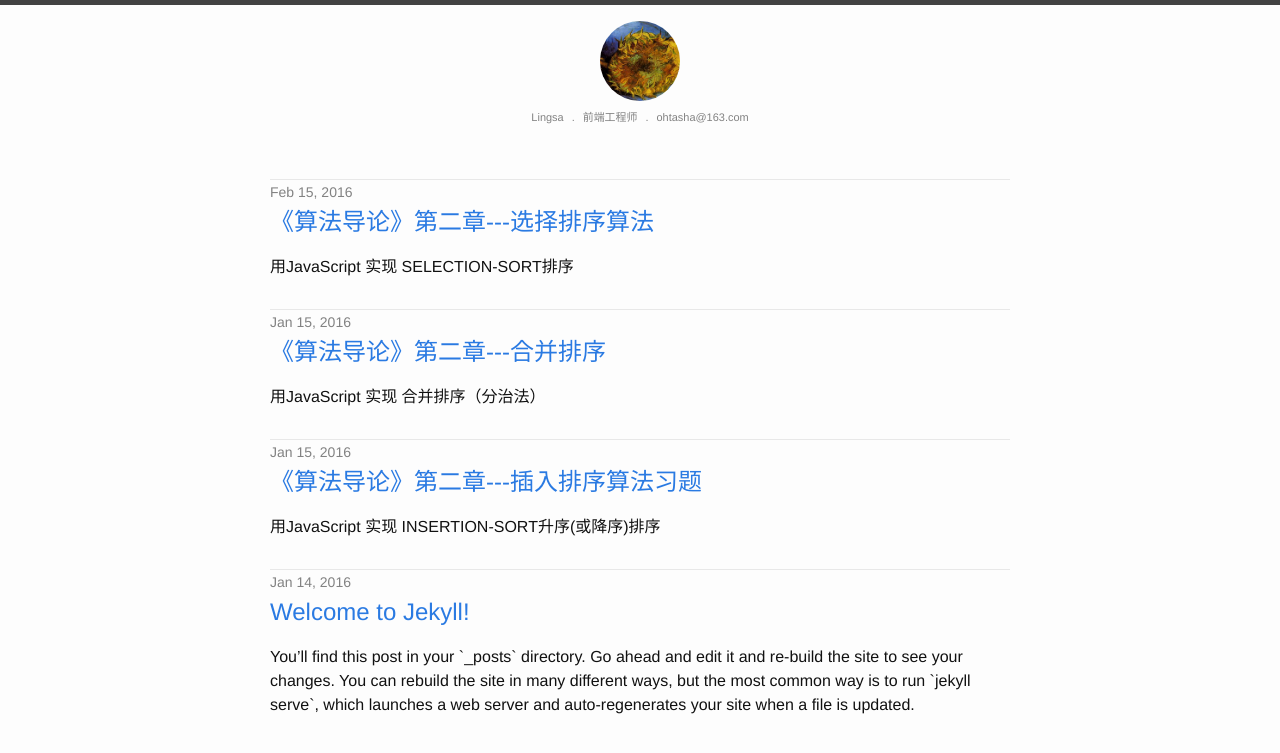
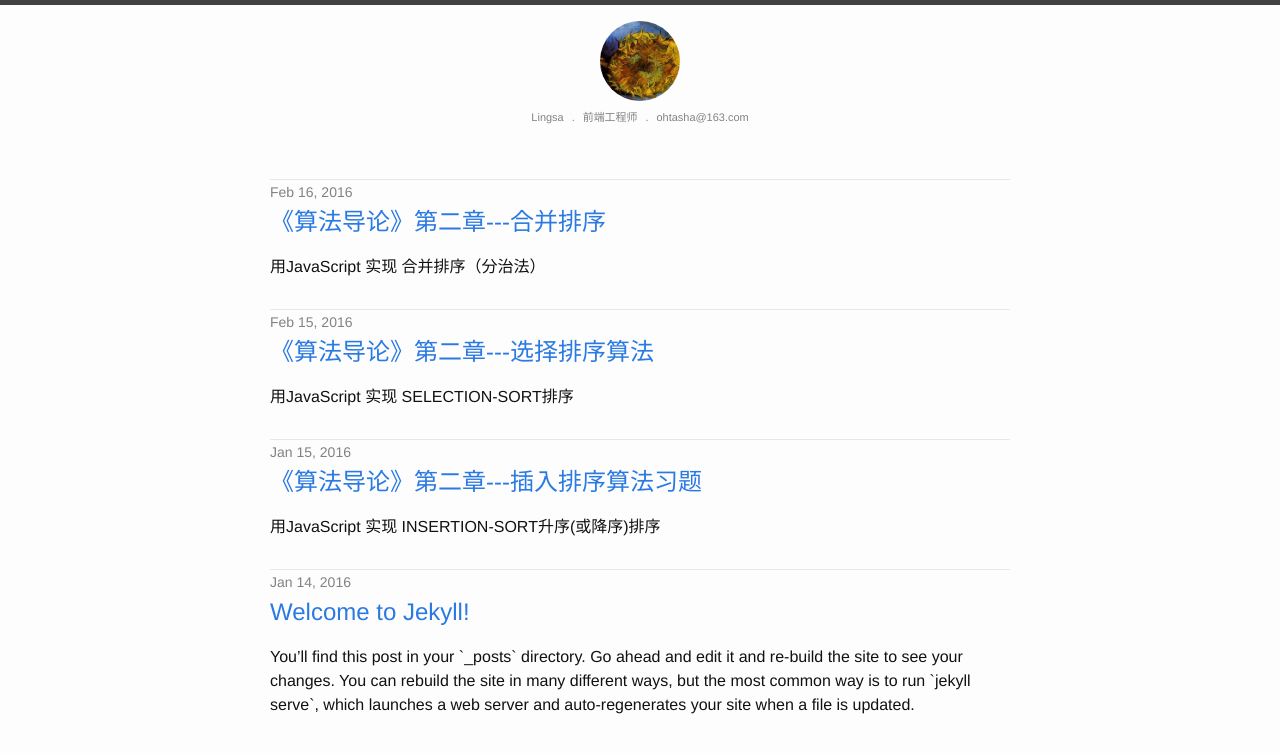
Before and after one commit to Lingsa/sundayBlog, a Jekyll site: the page built from index.html, in a window 1280 px wide. Shown: the top 753 px of the page. Built offline with Jekyll 4.4.1, drawn with Linux system fonts in a browser that asks for light colours.

Commit message:
合并排序时间更新

```diff
--- a/_posts/2016-02-16-merge-sort.markdown
+++ b/_posts/2016-02-16-merge-sort.markdown
@@ -1,7 +1,7 @@
 ---
 layout: post
 title: "《算法导论》第二章---合并排序"
-date: 2016-01-15 11:18:48
+date: 2016-02-16
 info: 用JavaScript 实现 合并排序（分治法）
 categories: articles
 ---
```
